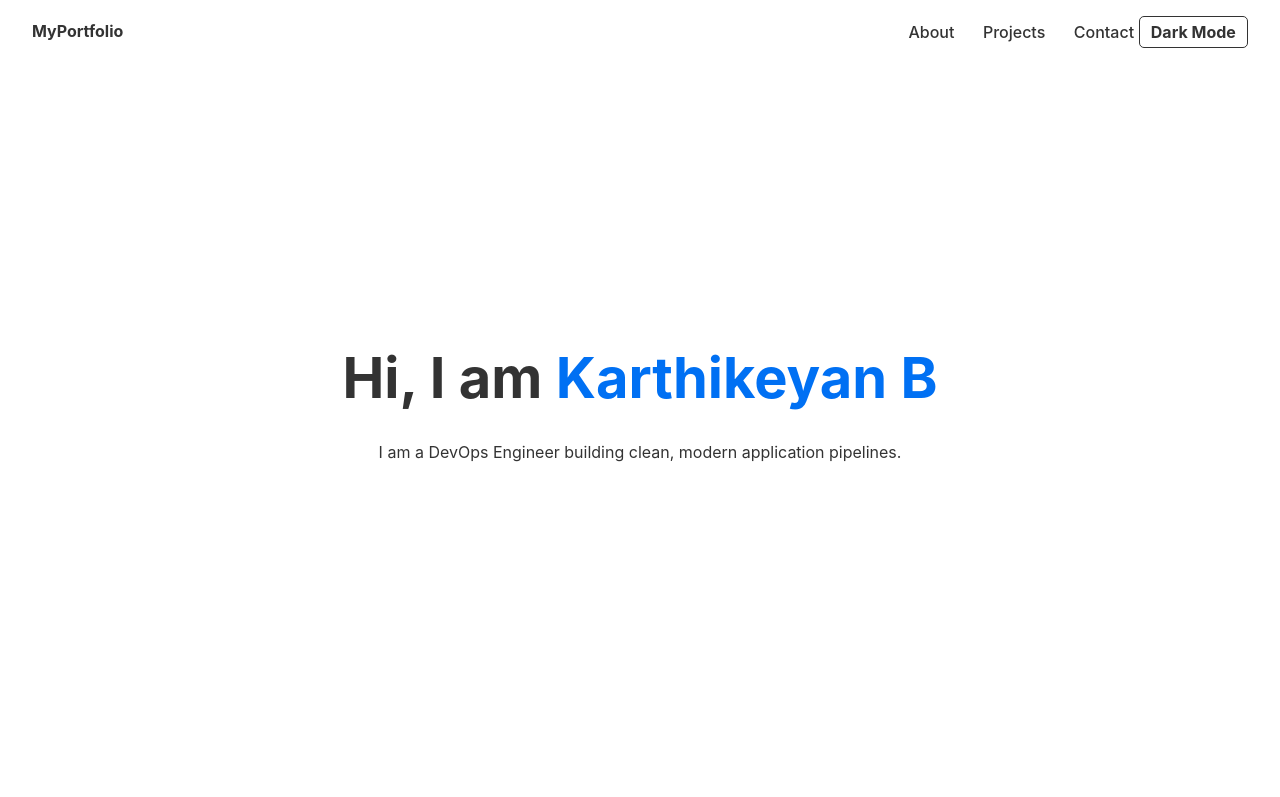
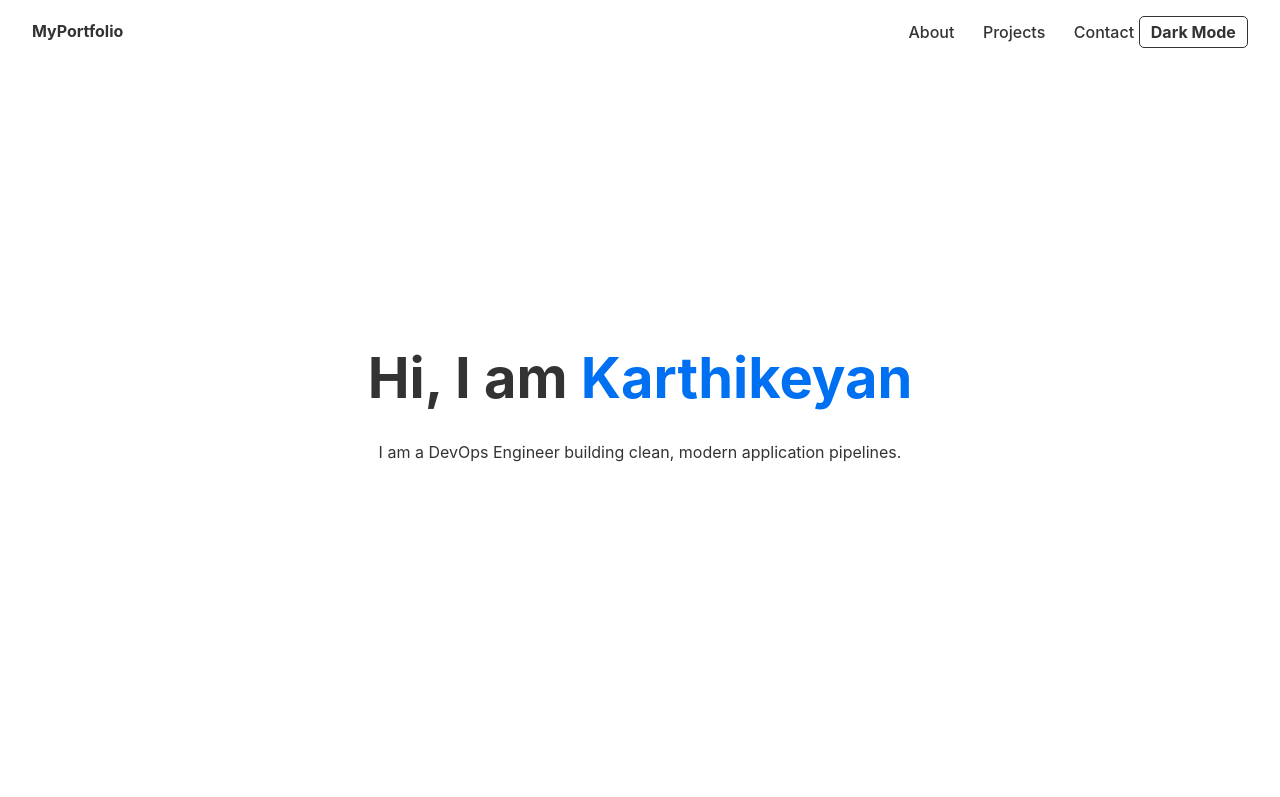
Before and after one commit to r3trodante/Final_Capstone_Project, a website: page src/index.html in a window 1280 px wide. Shown: the top 797 px of the page. Drawn offline with Linux system fonts and the light colour scheme.

Commit message:
Update index.html

```diff
--- a/src/index.html
+++ b/src/index.html
@@ -167,7 +167,7 @@
 
     <!-- HERO SECTION -->
     <header>
-        <h1>Hi, I am <span>Karthikeyan B</span></h1>
+        <h1>Hi, I am <span>Karthikeyan</span></h1>
         <p>I am a DevOps Engineer building clean, modern application pipelines.</p>
     </header>
 
```
